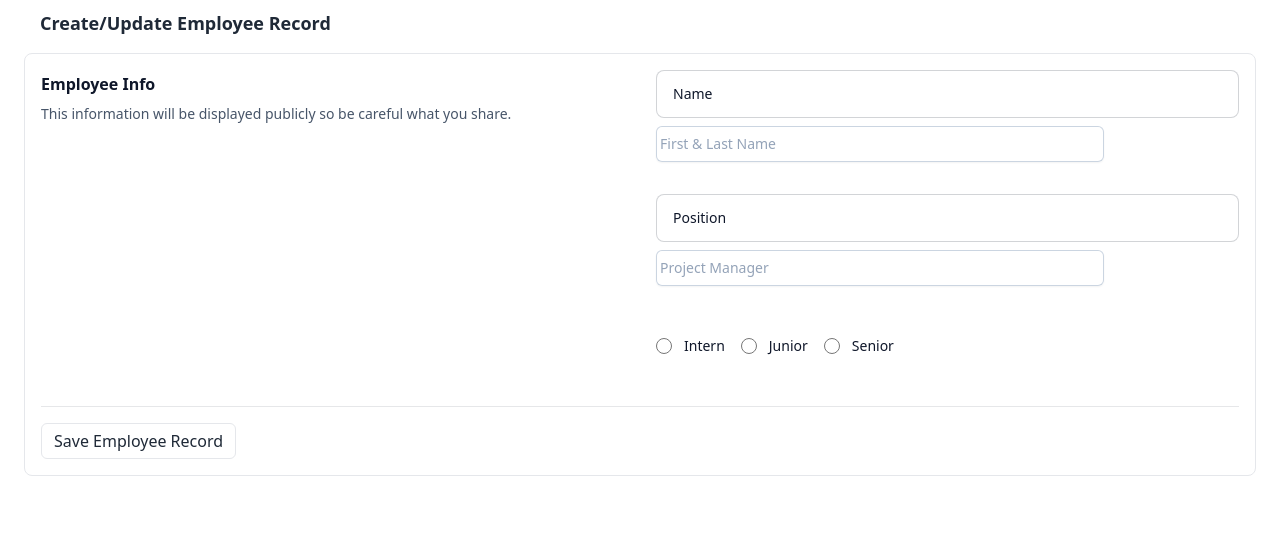
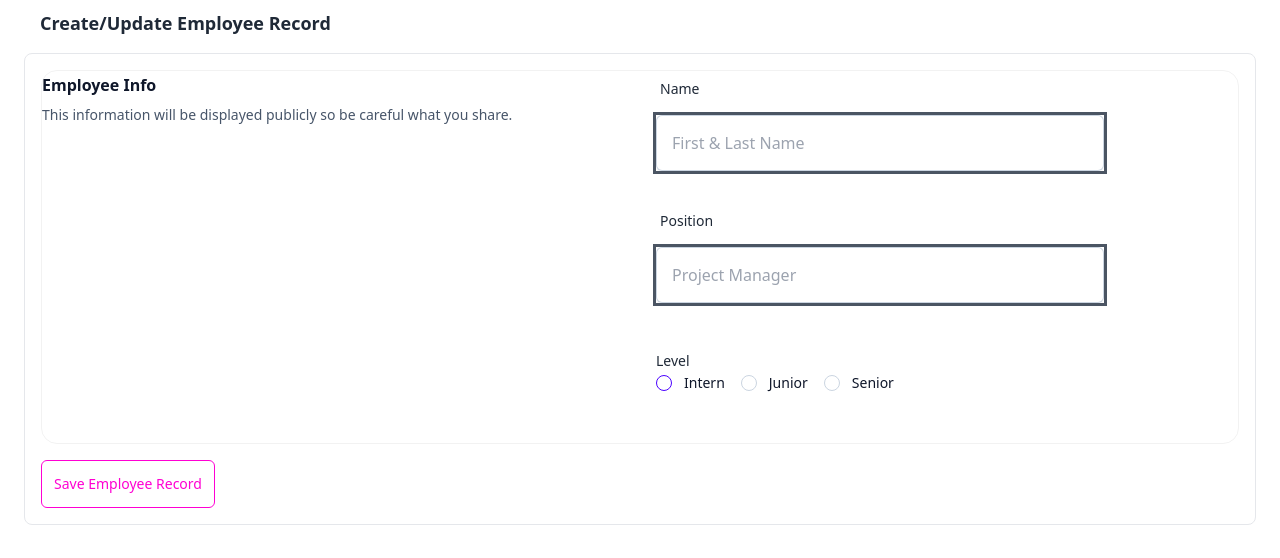
Before and after one commit to CodeLikeAGirl29/mern-employee-dir, a React (Vite) app in the folder frontend/: page /create in a window 1280 px wide. Shown: the part 199-757 px from the top of the page. Built offline with nearby package versions, Linux system fonts and the light colour scheme.

Commit message:
changed form

```diff
--- a/frontend/src/components/Record.jsx
+++ b/frontend/src/components/Record.jsx
@@ -88,7 +88,7 @@ export default function Record() {
         onSubmit={onSubmit}
         className="border rounded-lg overflow-hidden p-4"
       >
-        <div className="grid grid-cols-1 gap-x-8 gap-y-10 border-b border-slate-900/10 pb-12 md:grid-cols-2">
+        <div className="grid grid-cols-1 gap-x-8 gap-y-10 border-b border-slate-900/10 pb-12 md:grid-cols-2 card bordered">
           <div>
             <h2 className="text-base font-semibold leading-7 text-slate-900">
               Employee Info
@@ -100,12 +100,12 @@ export default function Record() {
           </div>
 
           <div className="grid max-w-2xl grid-cols-1 gap-x-6 gap-y-8 ">
-            <div className="sm:col-span-4">
+            <div className="sm:col-span-4 form-control">
               <label
                 htmlFor="name"
-                className="block text-sm font-medium leading-6 text-slate-900 input input-bordered flex items-center gap-2"
+                className="block text-sm font-medium leading-6 text-slate-900 flex items-center gap-2 label cursor-pointer"
               >
-                Name
+              <span className="label-text">Name</span>
               </label>
               <div className="mt-2">
                 <div className="flex rounded-md shadow-sm ring-1 ring-inset ring-slate-300 focus-within:ring-2 focus-within:ring-inset focus-within:ring-indigo-600 sm:max-w-md">
@@ -113,7 +113,7 @@ export default function Record() {
                     type="text"
                     name="name"
                     id="name"
-                    className="block flex-1 border-0 bg-transparent py-1.5 pl-1 text-slate-900 placeholder:text-slate-400 focus:ring-0 sm:text-sm sm:leading-6 grow"
+                    className="outline w-full p-4 bg-transparent text-gray-600 grow"
                     placeholder="First & Last Name"
                     value={form.name}
                     onChange={(e) => updateForm({ name: e.target.value })}
@@ -121,12 +121,12 @@ export default function Record() {
                 </div>
               </div>
             </div>
-            <div className="sm:col-span-4">
+            <div className="sm:col-span-4 form-control">
               <label
                 htmlFor="position"
-                className="block text-sm font-medium leading-6 text-slate-900 input input-bordered flex items-center gap-2"
+                className="block text-sm font-medium leading-6 text-slate-900 flex items-center gap-2 label cursor-pointer"
               >
-                Position
+                <span className="label-text">Position</span>
               </label>
               <div className="mt-2">
                 <div className="flex rounded-md shadow-sm ring-1 ring-inset ring-slate-300 focus-within:ring-2 focus-within:ring-inset focus-within:ring-indigo-600 sm:max-w-md">
@@ -134,7 +134,7 @@ export default function Record() {
                     type="text"
                     name="position"
                     id="position"
-                    className="block flex-1 border-0 bg-transparent py-1.5 pl-1 text-slate-900 placeholder:text-slate-400 focus:ring-0 sm:text-sm sm:leading-6 grow"
+                    className="outline w-full p-4 bg-transparent text-gray-600 grow"
                     placeholder="Project Manager"
                     value={form.position}
                     onChange={(e) => updateForm({ position: e.target.value })}
@@ -143,8 +143,8 @@ export default function Record() {
               </div>
             </div>
             <div>
-              <fieldset className="mt-4">
-                <legend className="sr-only">Position Options</legend>
+              <fieldset className="mt-4 form-control">
+                <legend className="label-text">Level</legend>
                 <div className="space-y-4 sm:flex sm:items-center sm:space-x-10 sm:space-y-0">
                   <div className="flex items-center">
                     <input
@@ -152,7 +152,7 @@ export default function Record() {
                       name="positionOptions"
                       type="radio"
                       value="Intern"
-                      className="h-4 w-4 border-slate-300 text-slate-600 focus:ring-slate-600 cursor-pointer"
+                      className="h-4 w-4 text-slate-600 focus:ring-slate-600 cursor-pointer radio radio-primary"
                       checked={form.level === "Intern"}
                       onChange={(e) => updateForm({ level: e.target.value })}
                     />
@@ -167,7 +167,7 @@ export default function Record() {
                       name="positionOptions"
                       type="radio"
                       value="Junior"
-                      className="h-4 w-4 border-slate-300 text-slate-600 focus:ring-slate-600 cursor-pointer"
+                      className="h-4 w-4 border-slate-300 text-slate-600 focus:ring-slate-600 cursor-pointer radio radio-primary"
                       checked={form.level === "Junior"}
                       onChange={(e) => updateForm({ level: e.target.value })}
                     />
@@ -182,7 +182,7 @@ export default function Record() {
                       name="positionOptions"
                       type="radio"
                       value="Senior"
-                      className="h-4 w-4 border-slate-300 text-slate-600 focus:ring-slate-600 cursor-pointer"
+                      className="h-4 w-4 border-slate-300 text-slate-600 focus:ring-slate-600 cursor-pointer radio radio-primary"
                       checked={form.level === "Senior"}
                       onChange={(e) => updateForm({ level: e.target.value })}
                     />
@@ -201,7 +201,7 @@ export default function Record() {
         <input
           type="submit"
           value="Save Employee Record"
-          className="inline-flex items-center justify-center whitespace-nowrap text-md font-medium ring-offset-background transition-colors focus-visible:outline-none focus-visible:ring-2 focus-visible:ring-ring focus-visible:ring-offset-2 disabled:pointer-events-none disabled:opacity-50 border border-input bg-background hover:bg-slate-100 hover:text-accent-foreground h-9 rounded-md px-3 cursor-pointer mt-4"
+          className="inline-flex items-center justify-center whitespace-nowrap text-md font-medium ring-offset-background transition-colors focus-visible:outline-none focus-visible:ring-2 focus-visible:ring-ring focus-visible:ring-offset-2 disabled:pointer-events-none disabled:opacity-50 border border-input bg-background hover:bg-slate-100 hover:text-accent-foreground h-9 rounded-md px-3 cursor-pointer mt-4 btn btn-outline btn-secondary"
         />
       </form>
     </>
```
